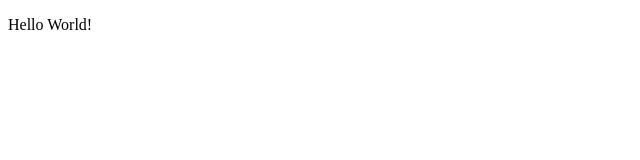
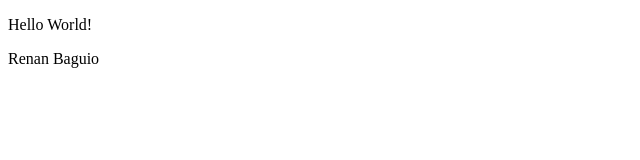
Before and after one commit to rhean-glitch/tutor, a plain HTML site: page index.html in a window 1280 px wide. Shown: the full height of the page, 0-640 px from the left. Drawn offline with Linux system fonts and the light colour scheme.

Commit message:
add text

```diff
--- a/index.html
+++ b/index.html
@@ -7,5 +7,6 @@
 </head>
 <body>
     <p>Hello World!</p>
+    <p>Renan Baguio</p>
 </body>
 </html>
```
